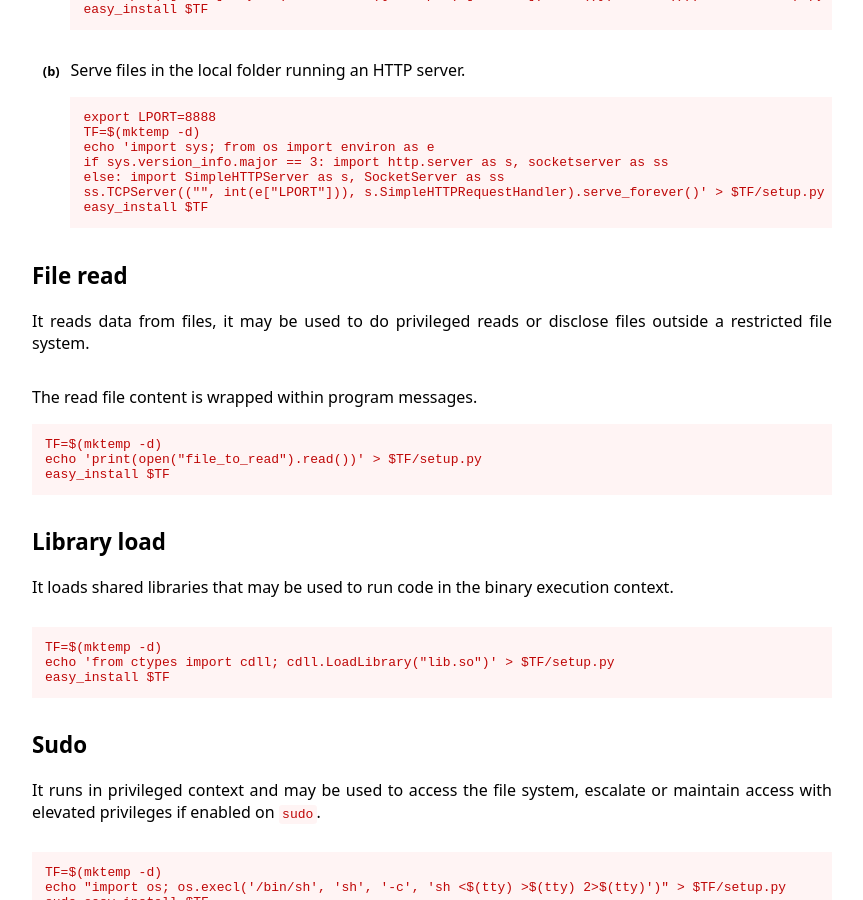
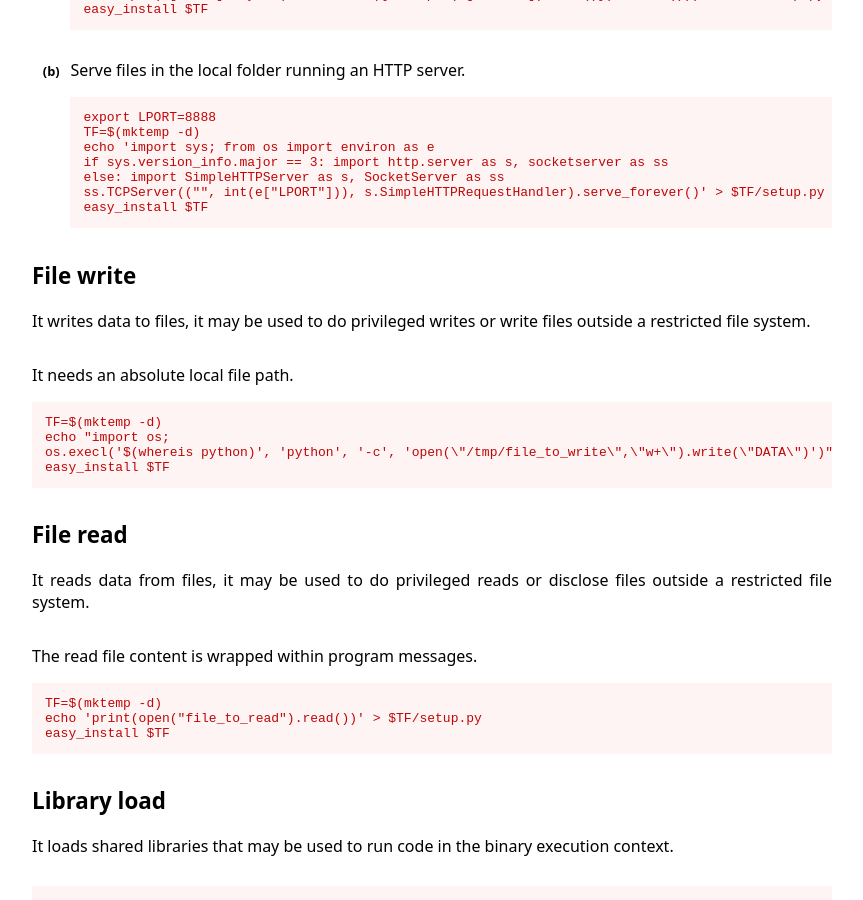
Before and after one commit to GTFOBins/GTFOBins.github.io, a Jekyll site: the page built from _gtfobins/easy_install.md, in a window 1280 px wide and 900 px high, scrolled down 956 px. Shown: the whole window, without its empty margins (208-1071 px from the left). Built offline with Jekyll 4.4.1, drawn with Linux system fonts in a browser that asks for light colours.

Commit message:
Add easy_install file-write

```diff
--- a/_gtfobins/easy_install.md
+++ b/_gtfobins/easy_install.md
@@ -36,6 +36,13 @@ functions:
         else: import SimpleHTTPServer as s, SocketServer as ss
         ss.TCPServer(("", int(e["LPORT"])), s.SimpleHTTPRequestHandler).serve_forever()' > $TF/setup.py
         easy_install $TF
+  file-write:
+    - description: It needs an absolute local file path.
+      code: |
+        TF=$(mktemp -d)
+        echo "import os;
+        os.execl('$(whereis python)', 'python', '-c', 'open(\"/tmp/file_to_write\",\"w+\").write(\"DATA\")')" > $TF/setup.py
+        easy_install $TF
   file-read:
     - description: The read file content is wrapped within program messages.
       code: |
```
